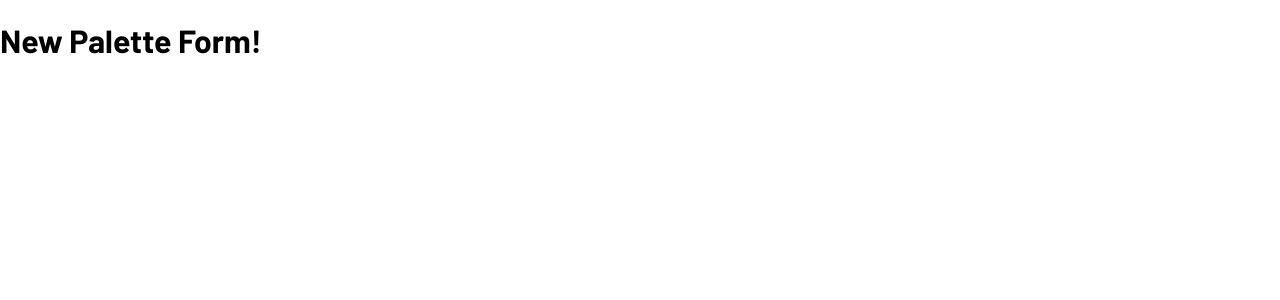
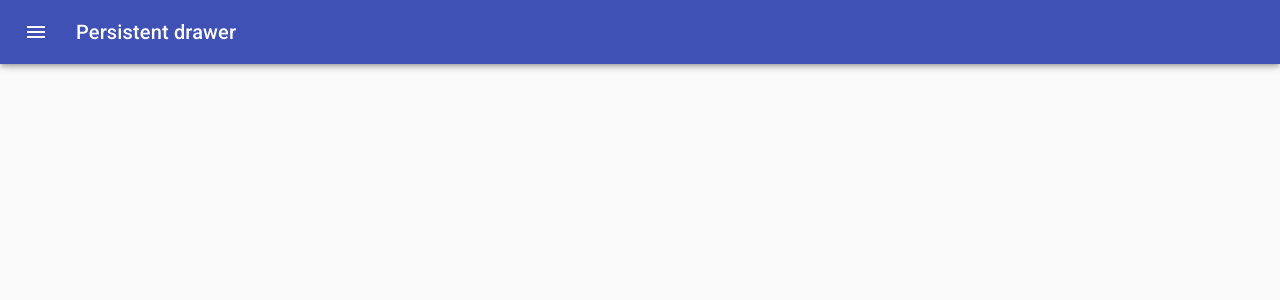
Before and after one commit to austinhdang/palette-town, a React (Create React App) app in the folder palette-town/: page /palette/new in a window 1280 px wide. Shown: the top 300 px of the page. Built offline with nearby package versions, Linux system fonts and the light colour scheme.

Commit message:
Add Drawer component to NewPalette Form

```diff
--- a/palette-town/src/NewPaletteForm.js
+++ b/palette-town/src/NewPaletteForm.js
@@ -1,13 +1,135 @@
-import React, { Component } from 'react';
+import React from 'react';
+import clsx from 'clsx';
+import { makeStyles, useTheme } from '@material-ui/core/styles';
+import Drawer from '@material-ui/core/Drawer';
+import CssBaseline from '@material-ui/core/CssBaseline';
+import AppBar from '@material-ui/core/AppBar';
+import Toolbar from '@material-ui/core/Toolbar';
+import Typography from '@material-ui/core/Typography';
+import Divider from '@material-ui/core/Divider';
+import IconButton from '@material-ui/core/IconButton';
+import MenuIcon from '@material-ui/icons/Menu';
+import ChevronLeftIcon from '@material-ui/icons/ChevronLeft';
 
-class NewPaletteForm extends Component {
-  render() {
-    return (
-      <div>
-        <h1>New Palette Form!</h1>
-      </div>
-    );
-  }
+const drawerWidth = 240;
+
+const useStyles = makeStyles((theme) => ({
+  root: {
+    display: 'flex',
+  },
+  appBar: {
+    transition: theme.transitions.create([ 'margin', 'width' ], {
+      easing: theme.transitions.easing.sharp,
+      duration: theme.transitions.duration.leavingScreen,
+    }),
+  },
+  appBarShift: {
+    width: `calc(100% - ${drawerWidth}px)`,
+    marginLeft: drawerWidth,
+    transition: theme.transitions.create([ 'margin', 'width' ], {
+      easing: theme.transitions.easing.easeOut,
+      duration: theme.transitions.duration.enteringScreen,
+    }),
+  },
+  menuButton: {
+    marginRight: theme.spacing(2),
+  },
+  hide: {
+    display: 'none',
+  },
+  drawer: {
+    width: drawerWidth,
+    flexShrink: 0,
+  },
+  drawerPaper: {
+    width: drawerWidth,
+  },
+  drawerHeader: {
+    display: 'flex',
+    alignItems: 'center',
+    padding: theme.spacing(0, 1),
+    // necessary for content to be below app bar
+    ...theme.mixins.toolbar,
+    justifyContent: 'flex-end',
+  },
+  content: {
+    flexGrow: 1,
+    padding: theme.spacing(3),
+    transition: theme.transitions.create('margin', {
+      easing: theme.transitions.easing.sharp,
+      duration: theme.transitions.duration.leavingScreen,
+    }),
+    marginLeft: -drawerWidth,
+  },
+  contentShift: {
+    transition: theme.transitions.create('margin', {
+      easing: theme.transitions.easing.easeOut,
+      duration: theme.transitions.duration.enteringScreen,
+    }),
+    marginLeft: 0,
+  },
+}));
+
+export default function NewPaletteForm() {
+  const classes = useStyles();
+  // const theme = useTheme();
+  const [ open, setOpen ] = React.useState(false);
+
+  const handleDrawerOpen = () => {
+    setOpen(true);
+  };
+
+  const handleDrawerClose = () => {
+    setOpen(false);
+  };
+
+  return (
+    <div className={classes.root}>
+      <CssBaseline />
+      <AppBar
+        position='fixed'
+        className={clsx(classes.appBar, {
+          [classes.appBarShift]: open,
+        })}
+      >
+        <Toolbar>
+          <IconButton
+            color='inherit'
+            aria-label='open drawer'
+            onClick={handleDrawerOpen}
+            edge='start'
+            className={clsx(classes.menuButton, open && classes.hide)}
+          >
+            <MenuIcon />
+          </IconButton>
+          <Typography variant='h6' noWrap>
+            Persistent drawer
+          </Typography>
+        </Toolbar>
+      </AppBar>
+      <Drawer
+        className={classes.drawer}
+        variant='persistent'
+        anchor='left'
+        open={open}
+        classes={{
+          paper: classes.drawerPaper,
+        }}
+      >
+        <div className={classes.drawerHeader}>
+          <IconButton onClick={handleDrawerClose}>
+            <ChevronLeftIcon />
+          </IconButton>
+        </div>
+        <Divider />
+      </Drawer>
+      <main
+        className={clsx(classes.content, {
+          [classes.contentShift]: open,
+        })}
+      >
+        <div className={classes.drawerHeader} />
+      </main>
+    </div>
+  );
 }
-
-export default NewPaletteForm;
```
